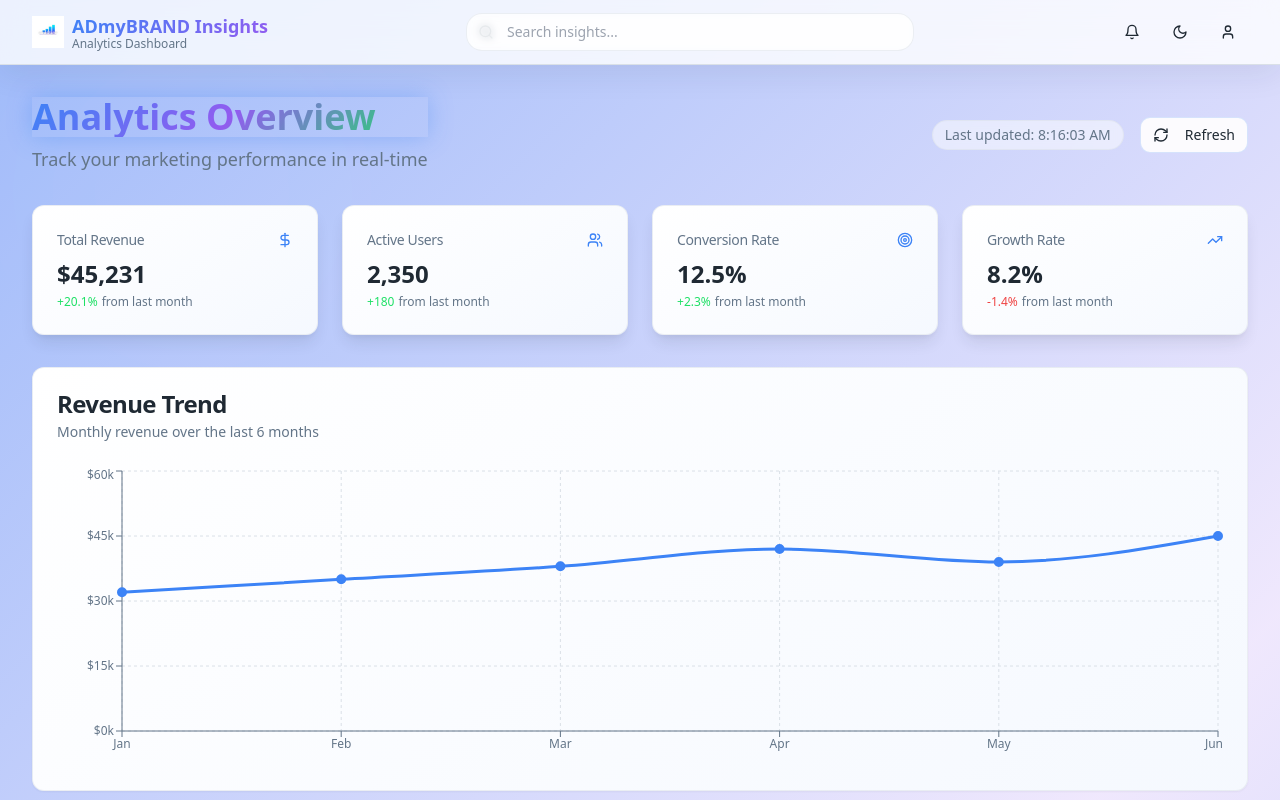
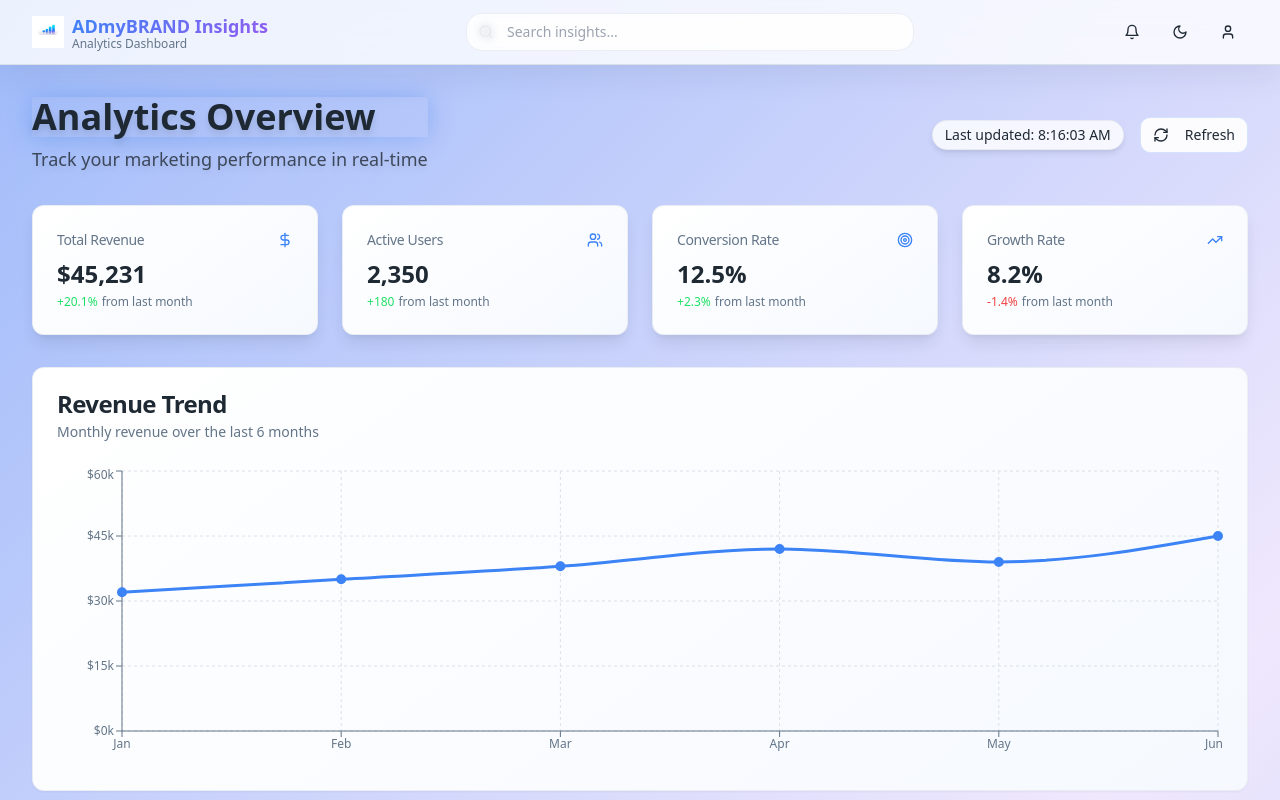
Before and after one commit to itzraghavg9104/admybrand-visuals, a React (Vite) app: page / in a window 1280 px wide. Shown: the top 800 px of the page. Built offline with nearby package versions, Linux system fonts and the light colour scheme.

Commit message:
Fix text visibility with theme
Adjust text colors to black and white for better visibility against background gradients, ensuring proper contrast and adherence to the theme.

```diff
--- a/src/pages/Index.tsx
+++ b/src/pages/Index.tsx
@@ -46,15 +46,15 @@ const Index = () => {
         {/* Header */}
         <div className="flex flex-col sm:flex-row justify-between items-start sm:items-center gap-4 relative z-10">
           <div className="space-y-2">
-            <h1 className="text-4xl font-bold bg-gradient-hero bg-clip-text text-transparent animate-glow">
+            <h1 className="text-4xl font-bold text-foreground drop-shadow-lg animate-glow">
               Analytics Overview
             </h1>
-            <p className="text-muted-foreground text-lg animate-slide-up [animation-delay:200ms]">
+            <p className="text-foreground/80 text-lg animate-slide-up [animation-delay:200ms] drop-shadow-md">
               Track your marketing performance in real-time
             </p>
           </div>
           <div className="flex items-center gap-4 animate-slide-up [animation-delay:400ms]">
-            <div className="text-sm text-muted-foreground bg-white/50 px-3 py-1 rounded-full backdrop-blur-sm border border-border/50">
+            <div className="text-sm text-foreground bg-card/80 px-3 py-1 rounded-full backdrop-blur-sm border border-border/50 shadow-md">
               Last updated: {lastUpdated.toLocaleTimeString()}
             </div>
             <Button
```
